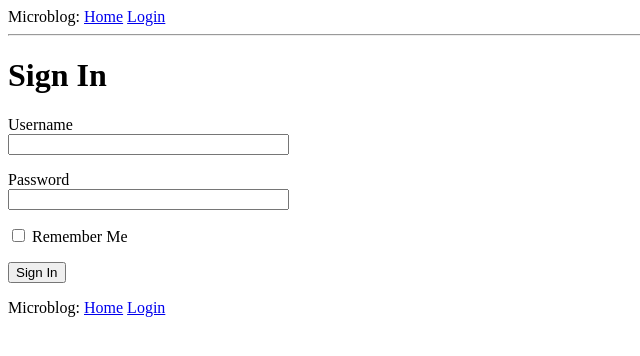
After one commit to justinsitarz/flask-microblog, a Flask app: page /login in a window 1280 px wide. The commit adds this page. Shown: the top 356 px of the page, without its empty margins (0-640 px from the left). Run offline with Flask 2, Linux system fonts and the light colour scheme.

Commit message:
add login form and template

```diff
--- a/app/__init__.py
+++ b/app/__init__.py
@@ -1,5 +1,7 @@
 from flask import Flask
+from config import Config
 
 app = Flask(__name__)
+app.config.from_object(Config)
 
 from app import routes
--- /dev/null
+++ b/app/forms.py
@@ -0,0 +1,9 @@
+from flask_wtf import FlaskForm
+from wtforms import StringField, PasswordField, BooleanField, SubmitField
+from wtforms.validators import DataRequired
+
+class LoginForm(FlaskForm):
+    username = StringField('Username', validators=[DataRequired()])
+    password = PasswordField('Password', validators=[DataRequired()])
+    remember_me = BooleanField('Remember Me')
+    submit = SubmitField('Sign In')
--- a/app/routes.py
+++ b/app/routes.py
@@ -1,5 +1,7 @@
 from app import app
 from flask import render_template
+from app.forms import LoginForm
+
 
 @app.route('/')
 @app.route('/index')
@@ -16,3 +18,8 @@ def index():
         }
     ]
     return render_template('index.html',title="Home", user=user, posts=posts)
+
+@app.route('/login')
+def login():
+    form = LoginForm()
+    return render_template('login.html', title='Sign In', form=form)
--- a/app/templates/base.html
+++ b/app/templates/base.html
@@ -7,8 +7,18 @@
       {% endif %}
     </head>
     <body>
-        <div>Microblog: <a href="/index">Home</a></div>
+        <div>
+            Microblog:
+            <a href="/index">Home</a>
+            <a href="/login">Login</a>
+        </div>
         <hr>
         {% block content %}{% endblock %}
     </body>
 </html>
+
+<div>
+    Microblog:
+    <a href="/index">Home</a>
+    <a href="/login">Login</a>
+</div>
--- /dev/null
+++ b/app/templates/login.html
@@ -0,0 +1,18 @@
+{% extends "base.html" %}
+
+{% block content %}
+    <h1>Sign In</h1>
+    <form action="" method="post" novalidate>
+        {{ form.hidden_tag() }}
+        <p>
+            {{ form.username.label }}<br>
+            {{ form.username(size=32) }}
+        </p>
+        <p>
+            {{ form.password.label }}<br>
+            {{ form.password(size=32) }}
+        </p>
+        <p>{{ form.remember_me() }} {{ form.remember_me.label }}</p>
+        <p>{{ form.submit() }}</p>
+    </form>
+{% endblock %}
--- /dev/null
+++ b/config.py
@@ -0,0 +1,4 @@
+import os
+
+class Config(object):
+    SECRET_KEY = os.environ.get('SECRET_KEY') or 'you-will-never-guess'
```
